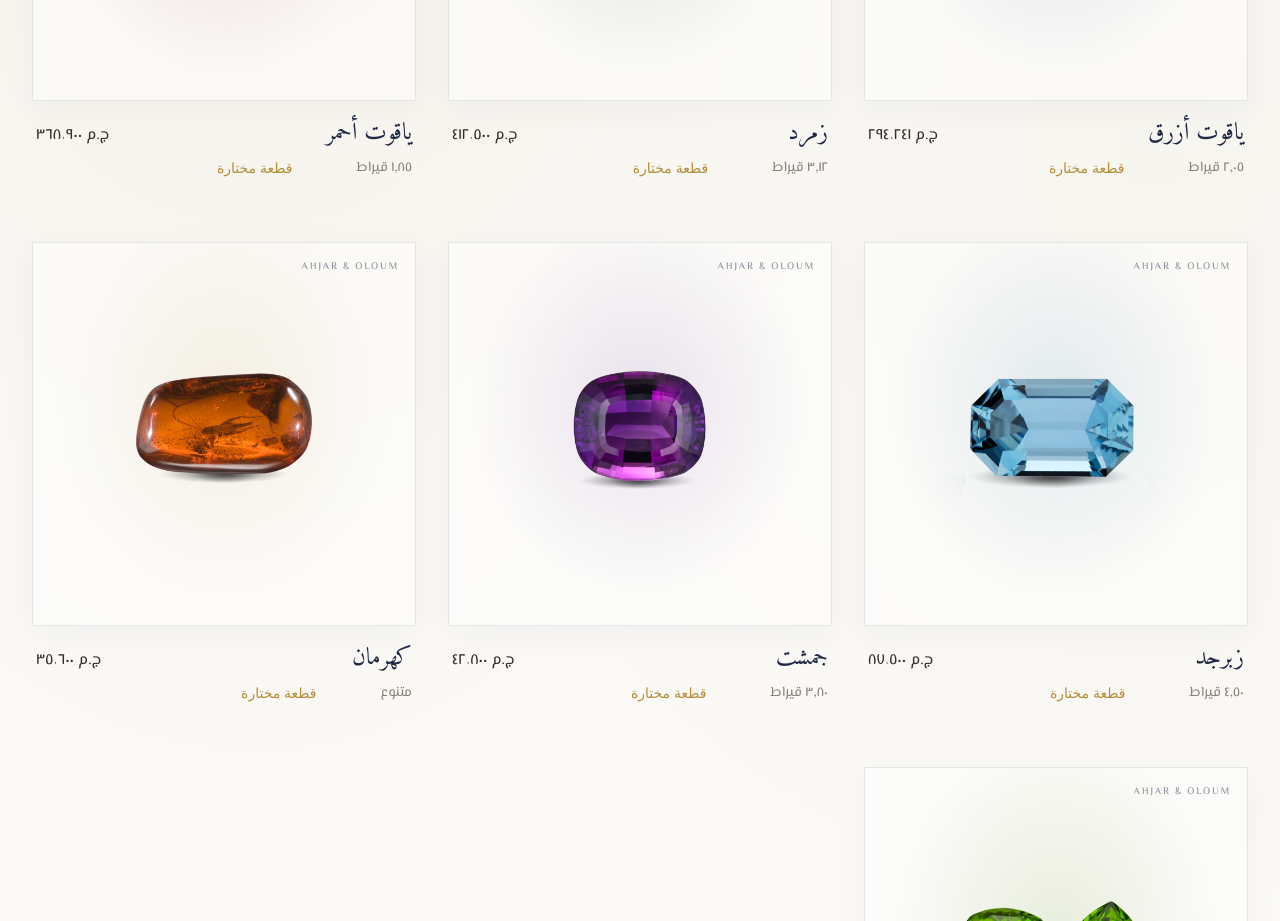
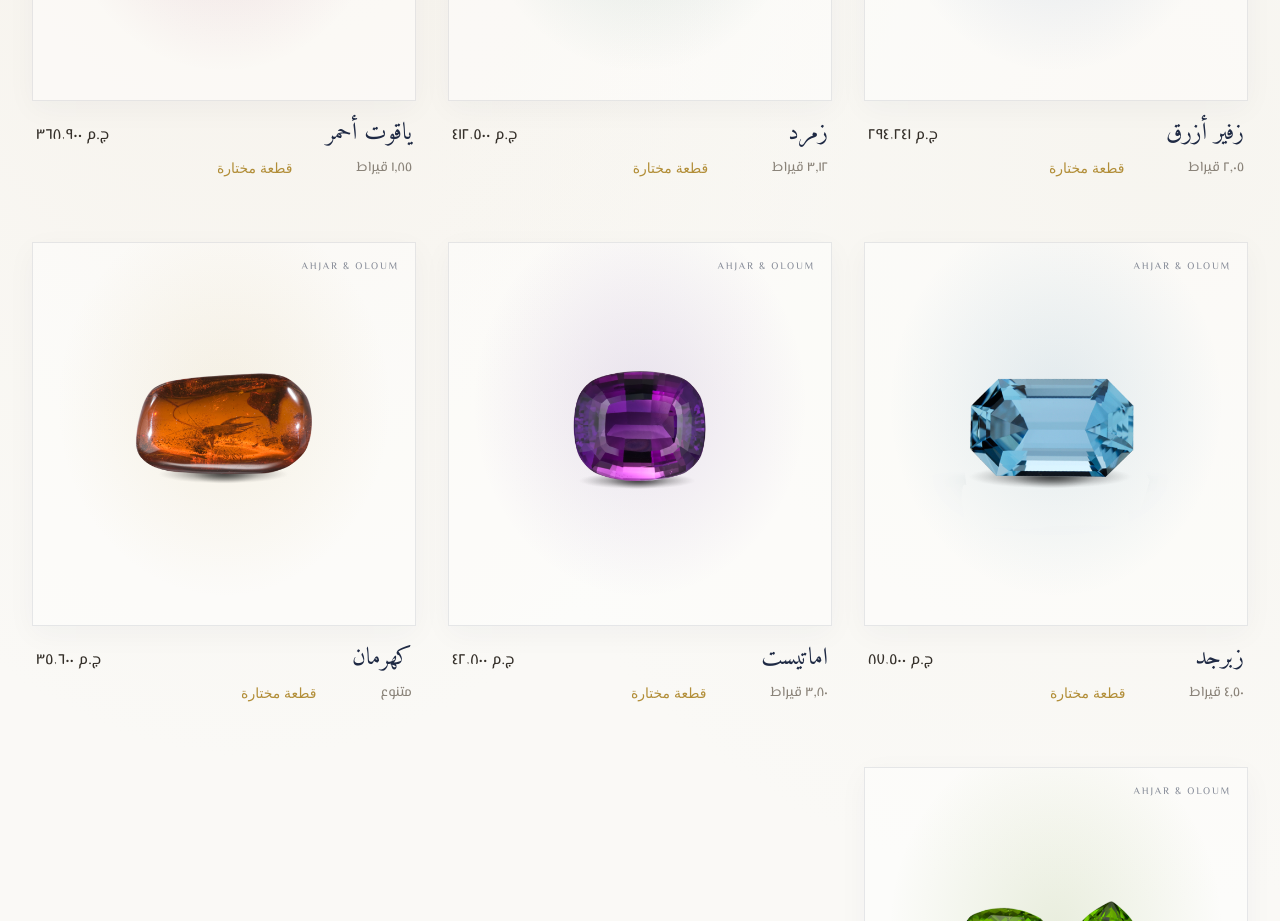
Before and after one commit to MohamedEssam2127/ahjar-oloum-store, a Next.js app: page / in a window 1280 px wide. Shown: the part 1240-2161 px from the top of the page. Built offline with nearby package versions, Linux system fonts and the light colour scheme; a web font is replaced by a local one.

Commit message:
edit details in data

```diff
--- a/src/data/gemstones.ts
+++ b/src/data/gemstones.ts
@@ -23,7 +23,7 @@ export const gemstoneImages = [
   {
     id: "sapphire",
     src: "/polished-sapphire.png",
-    alt: "ياقوت أزرق مصقول",
+    alt: "زفير ازرق",
   },
   {
     id: "emerald",
@@ -43,7 +43,7 @@ export const gemstoneImages = [
   {
     id: "amethyst",
     src: "/Amethyst.png",
-    alt: "جمشت مصقول",
+    alt: "اماتيست مصقول",
   },
   {
     id: "amber",
@@ -68,8 +68,8 @@ export const gemstones: Gemstone[] = [
   {
     id: "1",
     slug: "sapphire-2-05-no-heat",
-    name: "ياقوت أزرق",
-    title: "ياقوت أزرق طبيعي ٢٫٠٥ قيراط بدون معالجة حرارية",
+    name: "زفير أزرق",
+    title: "زفير أزرق طبيعي ٢٫٠٥ قيراط بدون معالجة حرارية",
     price: 294241,
     currency: "ج.م",
     inStock: true,
@@ -79,7 +79,7 @@ export const gemstones: Gemstone[] = [
     images: [getGemImage("sapphire"), getGemImage("sapphire")],
     accent: "#1F4E8C",
     specs: [
-      { label: "الحجر", value: "ياقوت أزرق (Sapphire)" },
+      { label: "الحجر", value: "زفير أزرق (Sapphire)" },
       { label: "المنشأ", value: "غير محدد" },
       { label: "الوزن", value: "٢٫٠٥ قيراط" },
       { label: "الشكل", value: "بيضاوي – بريليانت" },
@@ -172,8 +172,8 @@ export const gemstones: Gemstone[] = [
   {
     id: "5",
     slug: "amethyst-3-80",
-    name: "جمشت",
-    title: "جمشت طبيعي ٣٫٨٠ قيراط",
+    name: "اماتيست",
+    title: "اماتيست طبيعي ٣٫٨٠ قيراط",
     price: 42800,
     currency: "ج.م",
     inStock: true,
```
